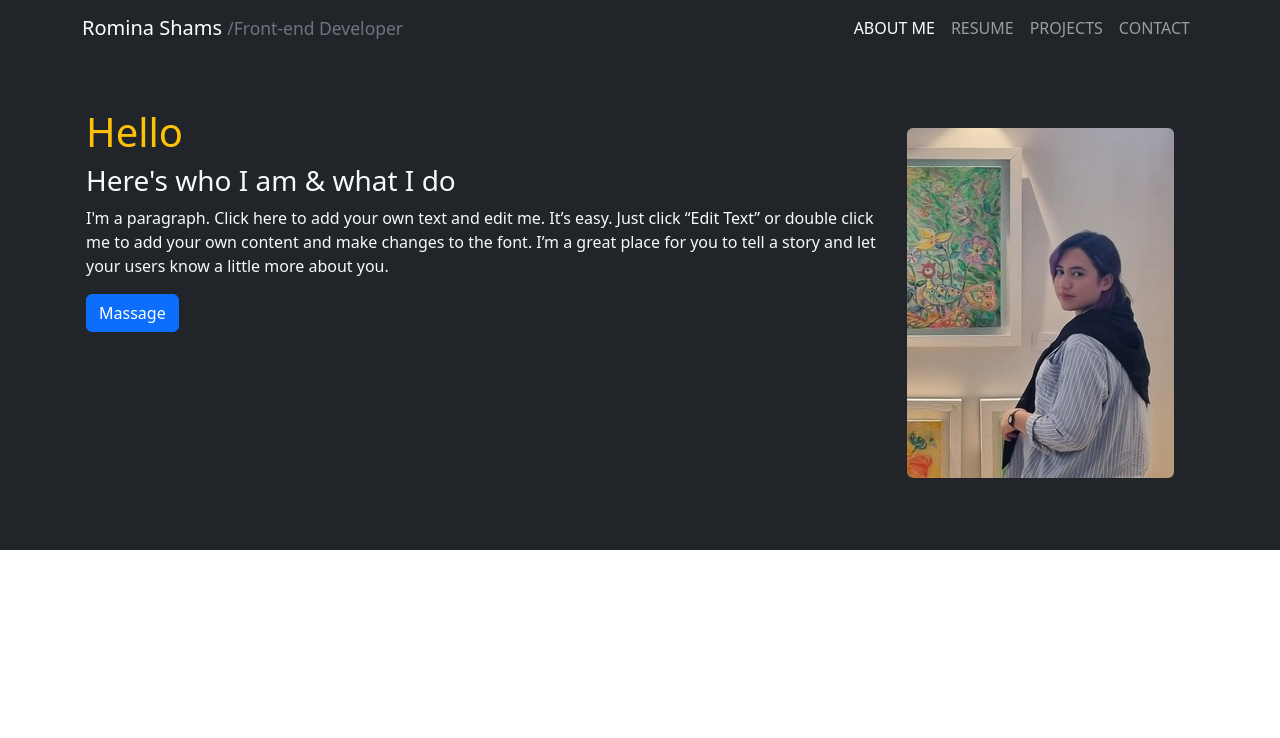
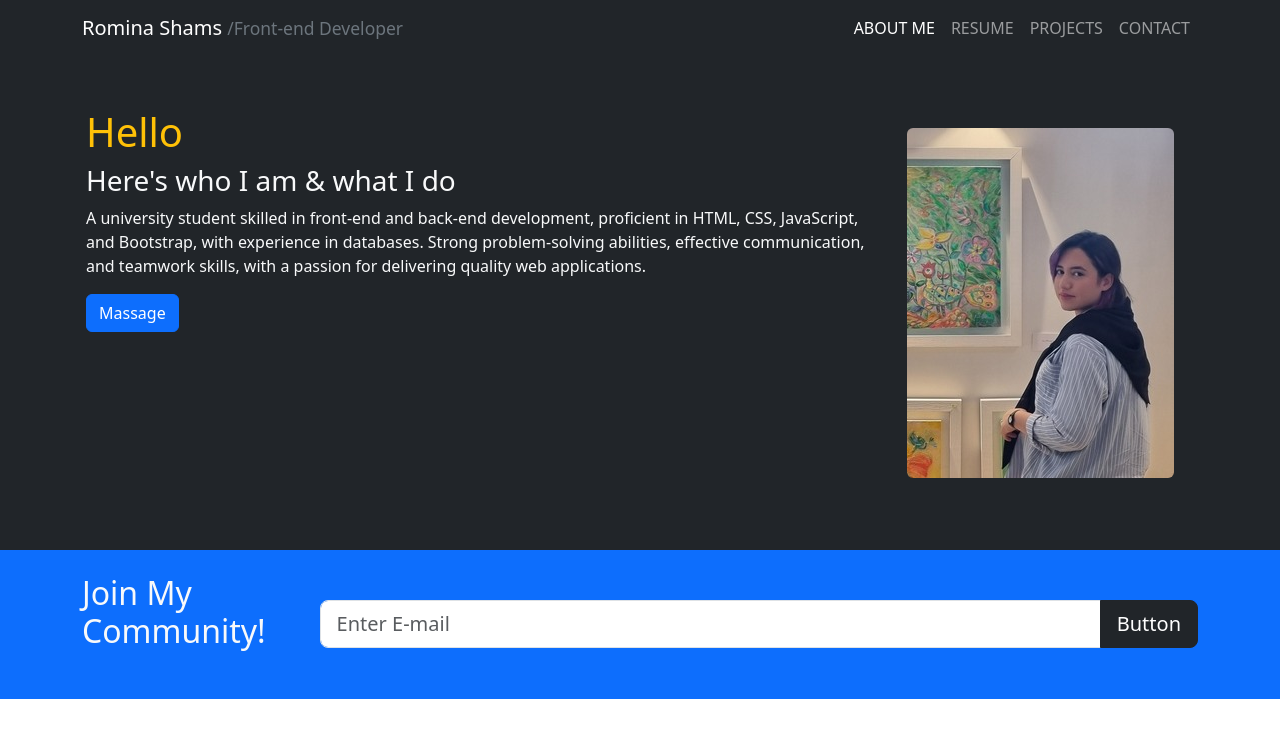
Before and after one commit to rominasham1864/practice-front-end, a plain HTML site: page Bootstrap/practice1/index.html in a window 1280 px wide. Drawn offline with nearby package versions, Linux system fonts and the light colour scheme.

Commit message:
Join community

```diff
--- a/Bootstrap/practice1/index.html
+++ b/Bootstrap/practice1/index.html
@@ -4,6 +4,7 @@
         <meta charset="UTF-8">
         <meta name="viewport" content="width=device-width, initial-scale=1.0">
         <title>Romina Shams</title>
+        <link rel="stylesheet" href="styles.css">
         <link
             href="https://cdn.jsdelivr.net/npm/bootstrap@5.3.3/dist/css/bootstrap.min.css"
             rel="stylesheet"
@@ -46,15 +47,17 @@
                     <div class="m-1 align-items-center">
                         <h1 class="text-warning">Hello</h1>
                         <h3>Here's who I am & what I do</h3>
-                        <p>I'm a paragraph. Click here to add your own text and
-                            edit me. It’s easy. Just click “Edit Text” or double
-                            click me to add your own content and make changes to
-                            the font.
-                            I’m a great place for you to tell a story and let
-                            your users know a little more about you.
+                        <p>A university student skilled in front-end and
+                            back-end development, proficient in HTML, CSS,
+                            JavaScript, and Bootstrap, with experience in
+                            databases. Strong
+                            problem-solving abilities, effective communication,
+                            and teamwork skills, with a passion for delivering
+                            quality web applications.
 
                         </p>
-                        <button type="button" class="btn btn-primary ">Massage</button>
+                        <button type="button"
+                            class="btn btn-primary ">Massage</button>
                     </div>
                     <img src="romina.jpg" alt="profile photo"
                         class="img-fluid w-50 h-50 m-4 rounded d-none d-md-block">
@@ -62,7 +65,22 @@
                 </div>
             </div>
         </section>
-
+        <!-- Join community -->
+        <section class="bg-primary text-light p-4 tex-center">
+            <div class="container">
+                <div class="d-md-flex align-items-center justify-content-center">
+                    <h2 class="mb-4">Join My Community!</h2>
+                    <div class="input-group input-group-lg">
+                        <input type="text" class="form-control comunity-input"
+                            placeholder="Enter E-mail"
+                            aria-label="Recipient's E-mail"
+                            aria-describedby="button-addon2">
+                        <button class="btn btn-dark " type="button"
+                            id="button-addon2">Button</button>
+                    </div>
+                </div>
+            </div>
+        </section>
 
         <script
             src="https://cdn.jsdelivr.net/npm/bootstrap@5.3.3/dist/js/bootstrap.bundle.min.js"
--- /dev/null
+++ b/Bootstrap/practice1/styles.css
@@ -0,0 +1,6 @@
+@media (min-width: 768px) {
+    .comunity-input{
+        width: 50%;
+    }
+
+}
```
